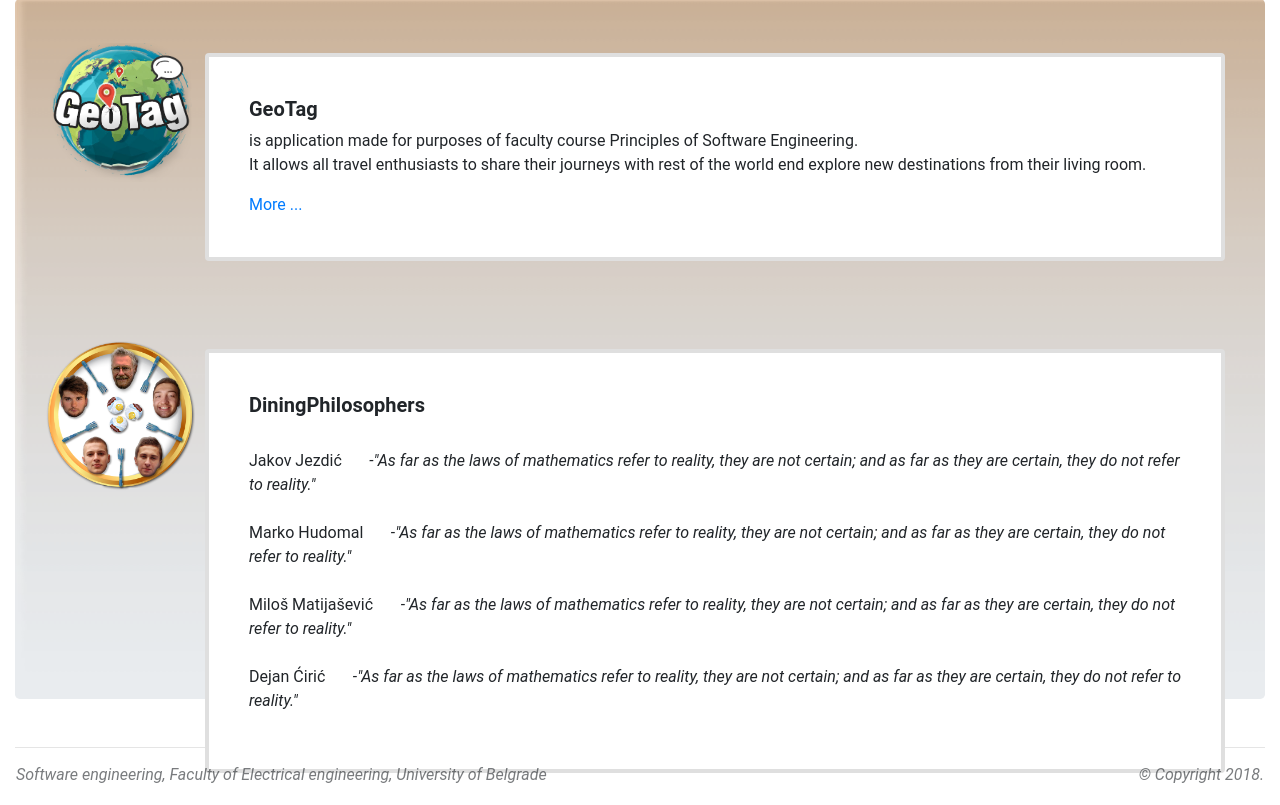
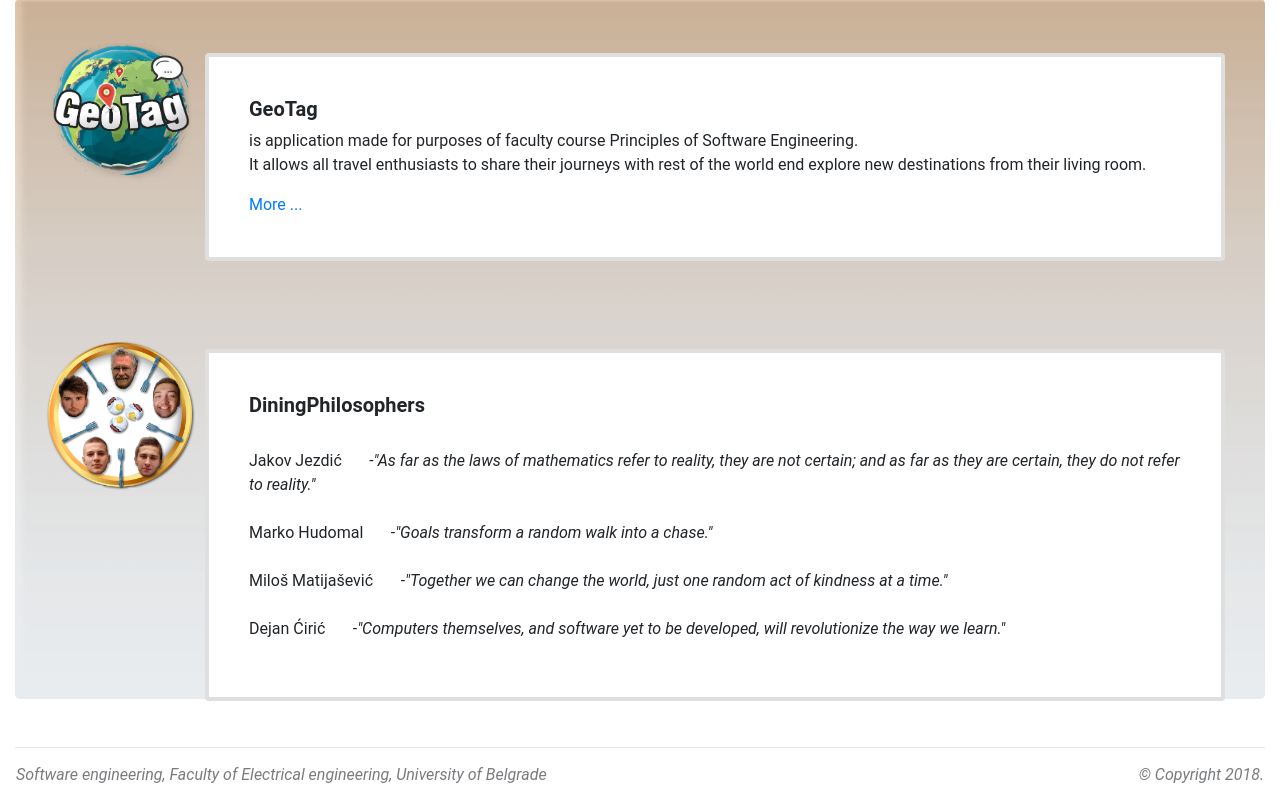
Before and after one commit to marko-hudomal/GeoTag, a CodeIgniter app: page /GeoTagBackend/index.php/user/load/guest_about in a window 1280 px wide. Shown: the part 137-942 px from the top of the page. Run offline with CodeIgniter, Linux system fonts and the light colour scheme; data comes from the database, SQL or seed files in the repository; data that the repository does not hold is empty; some libraries are stand-ins or nearby versions.

Commit message:
Guest_about.php dodati citati za svakog od nas

```diff
--- a/Backend/GeoTagBackend/application/views/guest_about.php
+++ b/Backend/GeoTagBackend/application/views/guest_about.php
@@ -28,12 +28,9 @@
                                                                 <p>
                                                                     Jakov Jezdić <i>&nbsp;&nbsp;&nbsp;&nbsp;&nbsp;&nbsp;-"As far as the laws of mathematics refer to reality, they are not certain;
                                                                         and as far as they are certain, they do not refer to reality."</i><br><br>
-                                                                    Marko Hudomal <i>&nbsp;&nbsp;&nbsp;&nbsp;&nbsp;&nbsp;-"As far as the laws of mathematics refer to reality, they are not certain;
-                                                                        and as far as they are certain, they do not refer to reality."</i><br><br>
-                                                                    Miloš Matijašević <i>&nbsp;&nbsp;&nbsp;&nbsp;&nbsp;&nbsp;-"As far as the laws of mathematics refer to reality, they are not certain;
-                                                                        and as far as they are certain, they do not refer to reality."</i><br><br>
-                                                                    Dejan Ćirić <i>&nbsp;&nbsp;&nbsp;&nbsp;&nbsp;&nbsp;-"As far as the laws of mathematics refer to reality, they are not certain;
-                                                                        and as far as they are certain, they do not refer to reality."</i>
+                                                                    Marko Hudomal <i>&nbsp;&nbsp;&nbsp;&nbsp;&nbsp;&nbsp;-"Goals transform a random walk into a chase."</i><br><br>
+                                                                    Miloš Matijašević <i>&nbsp;&nbsp;&nbsp;&nbsp;&nbsp;&nbsp;-"Together we can change the world, just one random act of kindness at a time."</i><br><br>
+                                                                    Dejan Ćirić <i>&nbsp;&nbsp;&nbsp;&nbsp;&nbsp;&nbsp;-"Computers themselves, and software yet to be developed, will revolutionize the way we learn."</i>
                                                                 </p>
 								</div>
 							</div>
```
